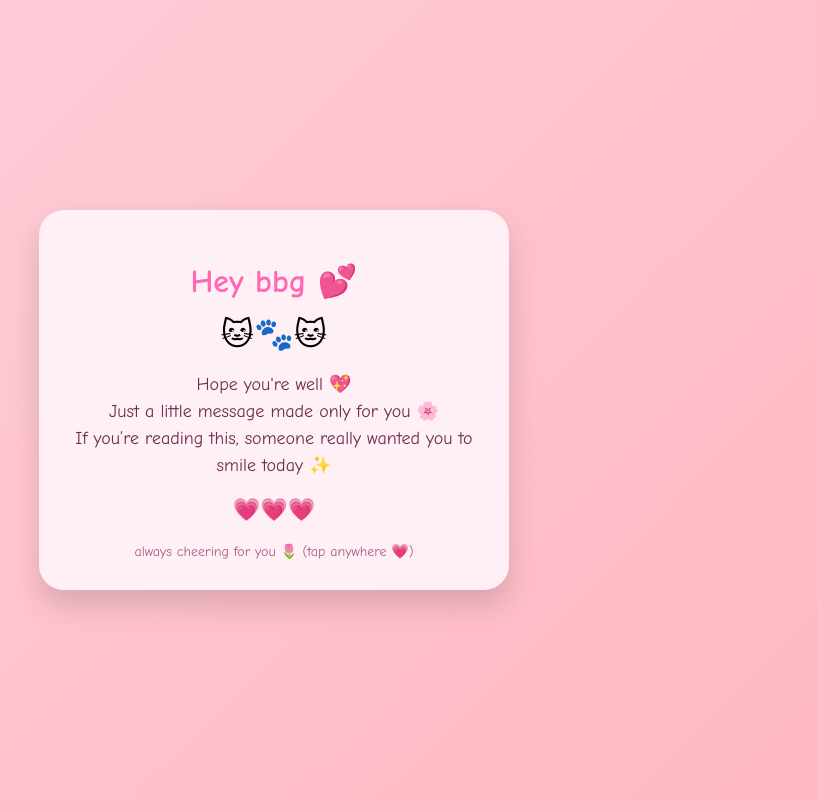
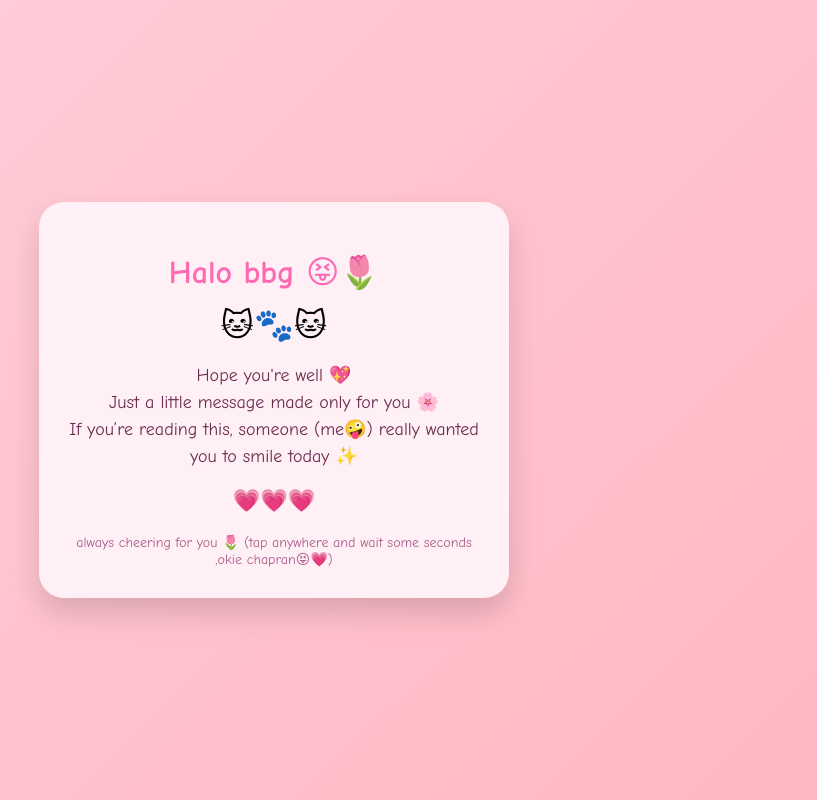
Before and after one commit to Tanayhere/for-her-only, a plain HTML site: page index.html in a window 1280 px wide. Shown: the whole page, without its empty margins (366-1183 px from the left). Drawn offline with Linux system fonts and the light colour scheme.

Commit message:
Update index.html

```diff
--- a/index.html
+++ b/index.html
@@ -54,16 +54,16 @@
   <div id="bgm"></div>
 
   <div class="card">
-    <h1>Hey bbg 💕</h1>
+    <h1>Halo bbg 😝🌷</h1>
     <div class="cats">🐱🐾🐱</div>
     <p>
       Hope you're well 💖<br>
       Just a little message made only for you 🌸<br>
-      If you’re reading this, someone really wanted you to smile today ✨
+      If you’re reading this, someone (me🤪) really wanted you to smile today ✨
     </p>
     <div class="heart">💗💗💗</div>
     <footer>
-      always cheering for you 🌷 (tap anywhere 💗)
+      always cheering for you 🌷 (tap anywhere and wait some seconds ,okie chapran😝💗)
     </footer>
   </div>
 
```
